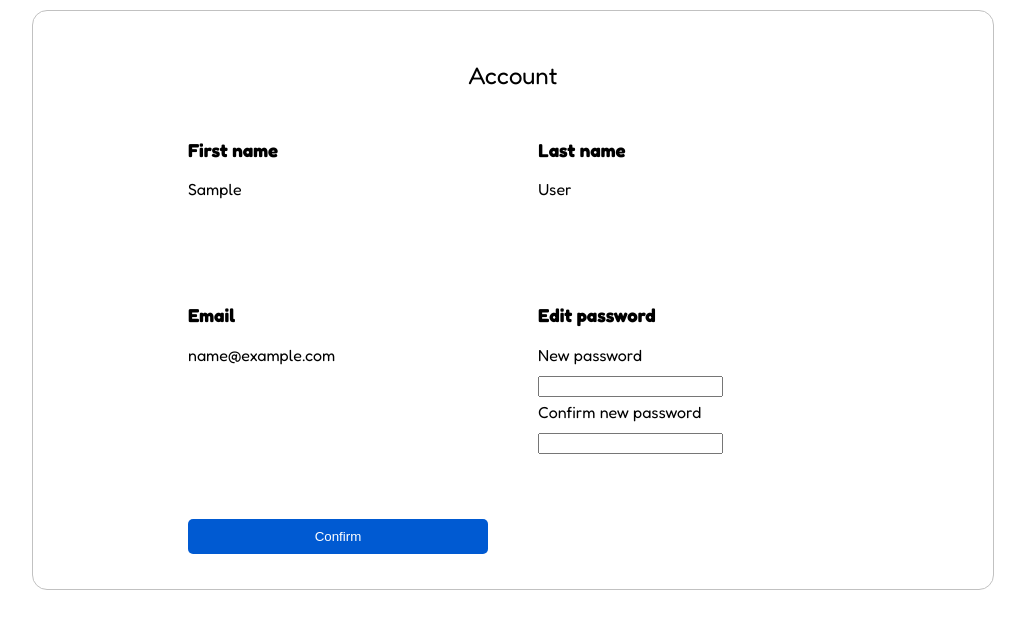
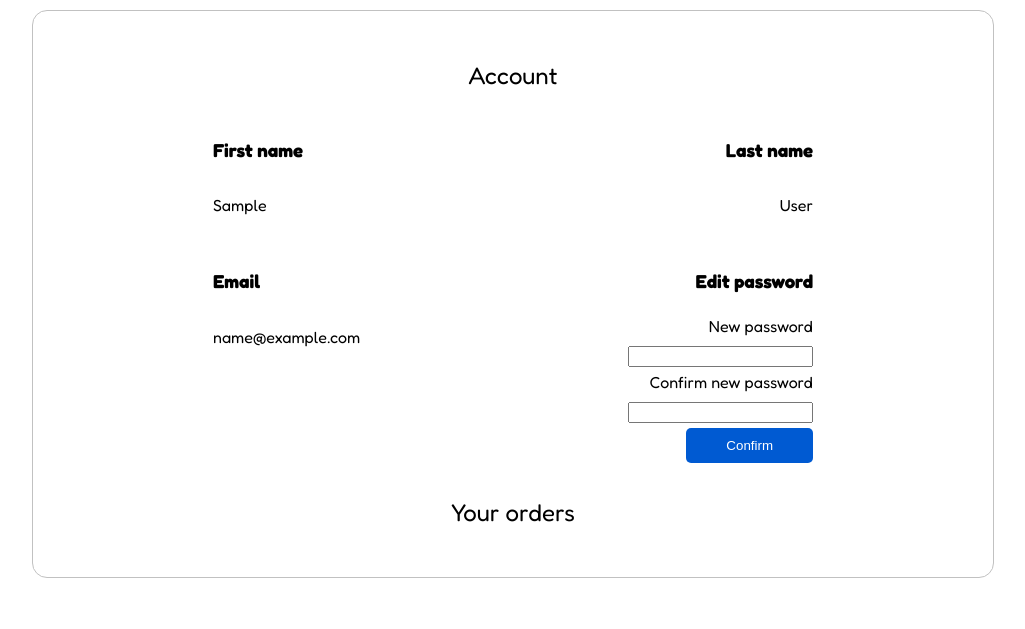
Before and after one commit to r1003875/LEGO, a PHP site: page /account.php in a window 1280 px wide. Shown: the part 80-709 px from the top of the page, without its empty margins (127-1152 px from the left). Run offline with PHP 8.4, Linux system fonts and the light colour scheme; the visitor is signed in with stand-in values (Sample User, id 1); tables that the repository leaves empty or names only in its code hold one stand-in row (values such as "Sample post").

Commit message:
fix: improve design of account page

```diff
--- a/account.php
+++ b/account.php
@@ -48,19 +48,19 @@
     <main class="account">
         <h2>Account</h2>
         <form class="account_info" action="" method="post">
-            <div>
+            <div class="left">
                 <h3>First name</h3>
                 <p><?php echo $profile[0]['first_name']; ?></p>
             </div>
-            <div>
+            <div class="right">
                 <h3>Last name</h3>
                 <p><?php echo $profile[0]['last_name']; ?></p>
             </div>
-            <div>
+            <div class="left">
                 <h3>Email</h3>
                 <p><?php echo $profile[0]['email']; ?></p>
             </div>
-            <div>
+            <div class="right">
                 <h3>Edit password</h3>
                 <h4>New password</h4>
                 <input type="password" name="new_password" value="">
@@ -72,9 +72,15 @@
                 <?php if(isset($message)): ?>
                     <div class="check"><?php echo $message; ?></div>
                 <?php endif; ?>
+                <input type="submit" value="Confirm" class="btn1">
             </div>
-            <input type="submit" value="Confirm" class="btn1">
         </form>
+        <section class="user_orders">
+            <h2>Your orders</h2>
+            <?php
+
+            ?>
+        </section>
     </main>
 </body>
 </html>
--- a/css/styles.css
+++ b/css/styles.css
@@ -385,8 +385,19 @@ article img{
 .account_info{
     display: grid;
     grid-template-columns: 300px 300px;
-    gap: 50px;
     justify-content: center;
+}
+
+.left{
+    display: flex;
+    flex-direction: column;
+    align-items:flex-start;
+}
+
+.right{
+    display: flex;
+    flex-direction: column;
+    align-items: flex-end;
 }
 
 .account h2{
```
